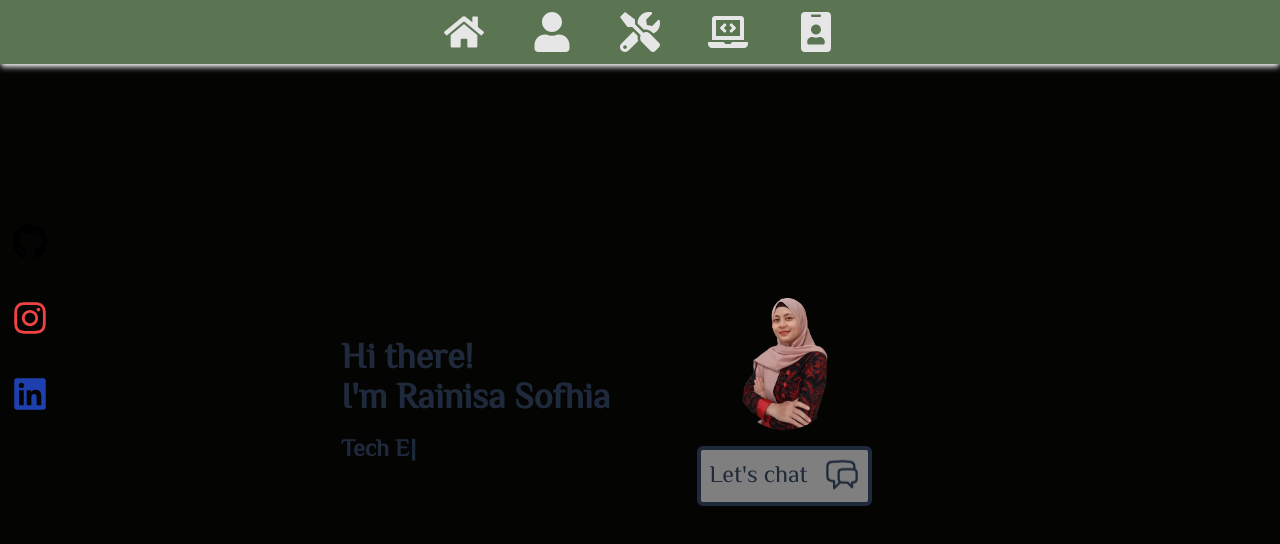
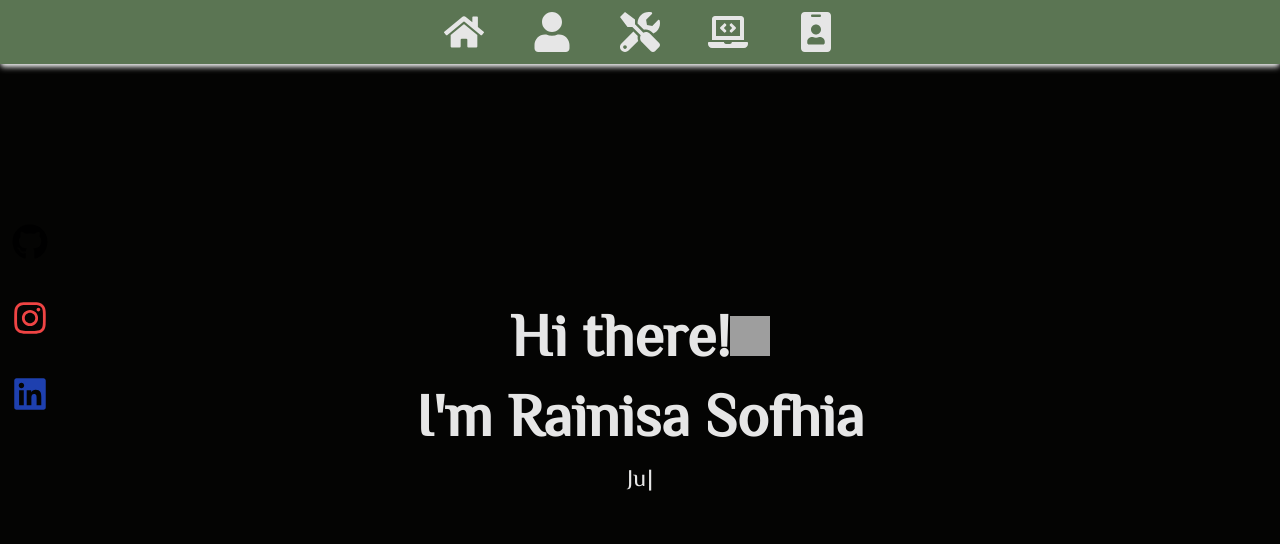
Before and after one commit to 0Gravity94/Rainisa-Sofhia, a React (Vite) app: page / in a window 1280 px wide. Shown: the top 544 px of the page. Built offline with nearby package versions, Linux system fonts and the light colour scheme; grey boxes are pictures that could not be loaded.

Commit message:
changing welcome section

```diff
--- a/src/components/Welcome.jsx
+++ b/src/components/Welcome.jsx
@@ -0,0 +1,42 @@
+import React from "react";
+import Typewriter from "typewriter-effect";
+
+function Welcome() {
+  return (
+    <section id="welcome" className="flex justify-center min-h-screen">
+      <div className="flex justify-center w-full px-2 py-5 md:w-2/3 md:py-10 md:px-10">
+        <div className="flex items-center gap-x-5 gap-y-5">
+          <div className="flex flex-col gap-y-4">
+            <div className="flex flex-col text-xl font-bold text-center md:gap-5 md:text-4xl lg:text-6xl text-accent">
+              <span className="flex items-center justify-center">
+                Hi there!{" "}
+                <iframe
+                  src="https://giphy.com/embed/w1OBpBd7kJqHrJnJ13"
+                  width="40"
+                  height="40"
+                />
+              </span>
+              <span> I'm Rainisa Sofhia </span>
+            </div>
+            <div className="text-sm font-normal text-center md:text-xl lg:text-2xl text-accent">
+              <Typewriter
+                options={{
+                  strings: [
+                    "Junior Frontend Developer",
+                    "Frontend Enthusiast",
+                    "Video Games Lover",
+                  ],
+                  autoStart: true,
+                  loop: true,
+                  delay: 70,
+                }}
+              />
+            </div>
+          </div>
+        </div>
+      </div>
+    </section>
+  );
+}
+
+export default Welcome;
--- a/src/pages/Home.jsx
+++ b/src/pages/Home.jsx
@@ -1,17 +1,10 @@
 import React from "react";
-import Typewriter from "typewriter-effect";
-import AOS from "aos";
-import "aos/dist/aos.css";
-AOS.init();
-
-import { HiOutlineChatBubbleLeftRight } from "react-icons/hi2";
 
 import { WithRouter } from "../utils/Navigation";
 import Layout from "../components/Layout";
 import CardProjects from "../components/CardProject";
-import Button from "../components/Button";
+import Welcome from "../components/Welcome";
 
-import Me from "../assets/Me.png";
 import { datas } from "../data/project";
 import "../styles/index.css";
 
@@ -20,75 +13,7 @@ function Home(props) {
     <Layout>
       <div id="snaps" className="w-screen h-screen overflow-auto ">
         {/* Welcome */}
-        <div
-          id="welcome"
-          className="flex items-center justify-center min-h-screen transition-all ease-in-out"
-        >
-          <div className="grid w-full px-2 py-5 rounded-lg bg-primary place-content-center md:w-2/3 md:py-10 md:px-10">
-            <div className="flex flex-col items-center justify-center md:flex-row gap-x-5 gap-y-5">
-              <div className="flex flex-col gap-y-4 ">
-                <h2
-                  className="text-xl font-bold md:text-2xl lg:text-4xl text-slate-800 "
-                  data-aos="fade-right"
-                  data-aos-duration="1000"
-                  data-aos-easing="ease-in"
-                  data-aos-delay="50"
-                >
-                  Hi there! <br /> I'm Rainisa Sofhia
-                </h2>
-                <div
-                  className="text-sm font-semibold md:text-xl lg:text-2xl text-slate-800"
-                  data-aos="fade-up"
-                  data-aos-duration="1000"
-                  data-aos-easing="ease-in"
-                  data-aos-delay="1000"
-                >
-                  <Typewriter
-                    options={{
-                      strings: [
-                        "Junior Frontend Developer",
-                        "Tech Enthusiast",
-                        "Video Games Lover",
-                      ],
-                      autoStart: true,
-                      loop: true,
-                      delay: 50,
-                    }}
-                  />
-                </div>
-              </div>
-              <div
-                className="flex flex-col items-center justify-center gap-y-4"
-                data-aos="fade-left"
-                data-aos-duration="1000"
-                data-aos-easing="ease-in"
-                data-aos-delay="50"
-              >
-                <img
-                  src={Me}
-                  alt="my-photo"
-                  className="flex justify-center w-1/3 rounded-full"
-                />
-                <Button
-                  className="flex flex-col items-center justify-center p-2 text-base bg-opacity-50 border-4 rounded-md cursor-pointer md:text-2xl bg-gray-50 border-slate-800 md:mx-5"
-                  label={
-                    <>
-                      <a
-                        className="flex justify-center gap-4 "
-                        aria-label="Chat on whatsapp"
-                        href="https://wa.me/+6285386664620"
-                        target="_blank"
-                      >
-                        <span>Let's chat</span>
-                        <HiOutlineChatBubbleLeftRight className="text-2xl md:text-4xl text-slate-800 animate-bounce" />
-                      </a>
-                    </>
-                  }
-                />
-              </div>
-            </div>
-          </div>
-        </div>
+        <Welcome />
         {/* About */}
         <div
           id="about"
```
